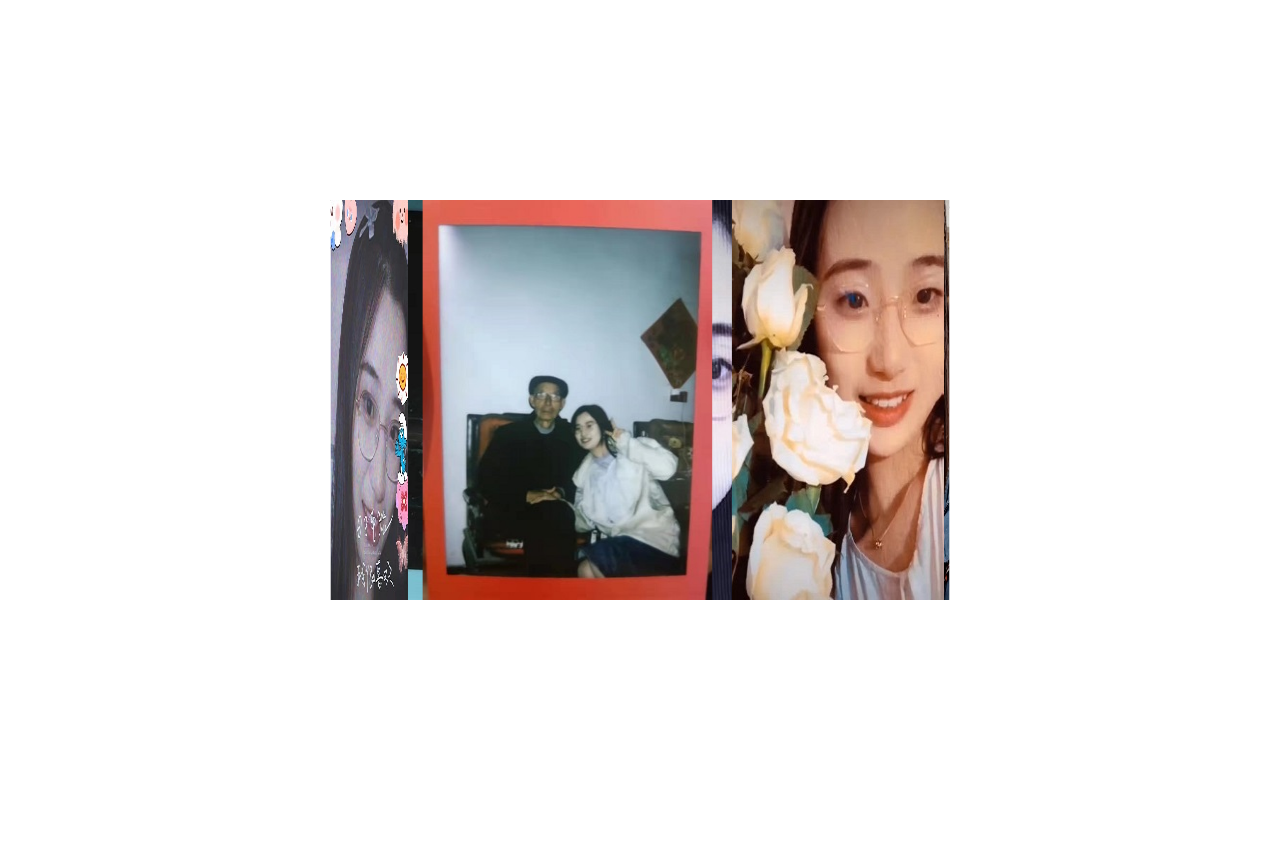
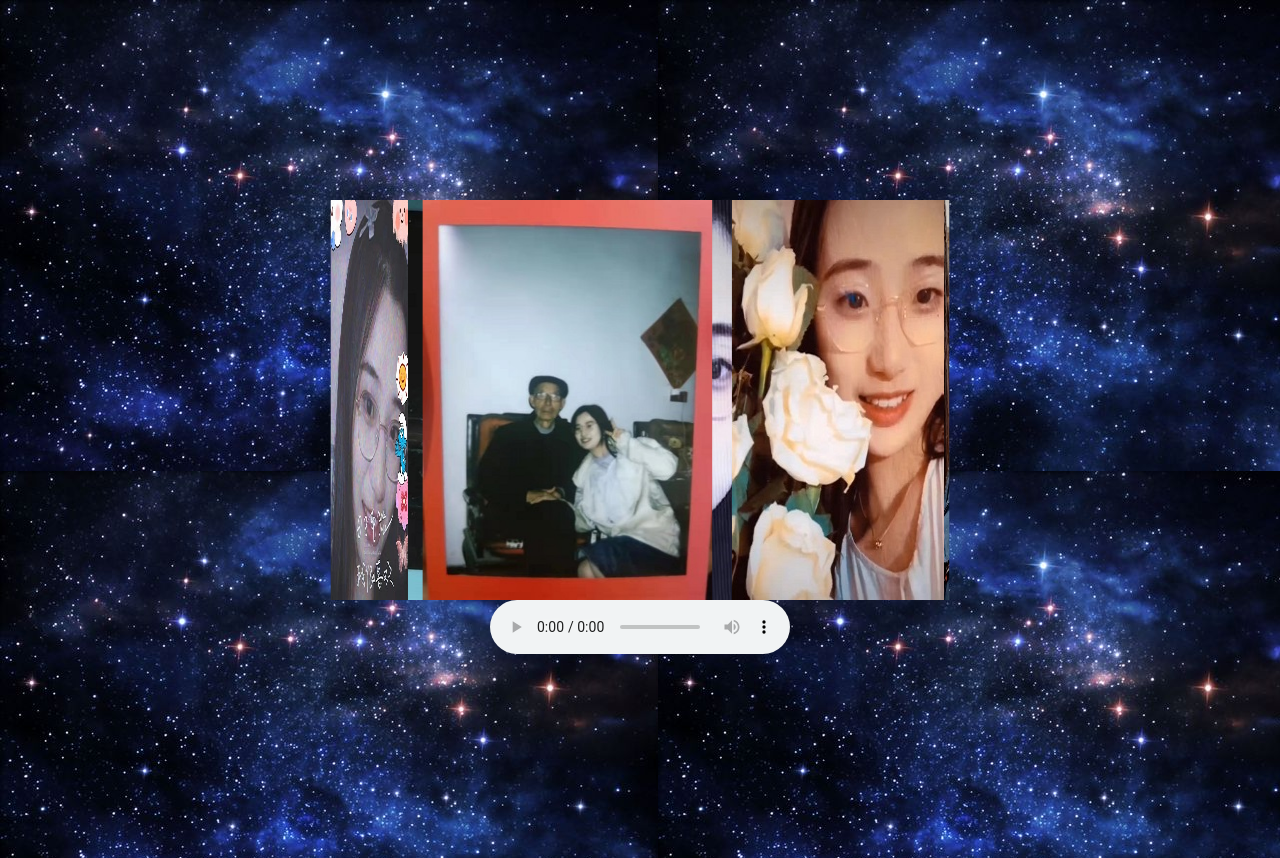
Before and after one commit to buyuanyan68/buyuanyan68.github.io, a plain HTML site: page index.html in a window 1280 px wide. Before the commit the page ends 800 px from the top, so only its background shows below. Drawn offline with Linux system fonts and the light colour scheme.

Commit message:
加一个背景音乐

```diff
--- a/css/a.css
+++ b/css/a.css
@@ -58,3 +58,6 @@
 .b6{
     transform: rotateY(300deg) translateZ(280px);
 }
+body{
+	background-image: url(../img/7.jpeg);
+}
--- a/index.html
+++ b/index.html
@@ -18,7 +18,7 @@
                     <div class="b6"><img src="img/6.jpg"></div>
 
             </div>
-			<audio src="" c></audio>
+			<audio src="mp3/1.mp3" autoplay="autoplay" loop="loop" controls="controls"></audio>
 
     </div>
 
```
Also changed, not shown: img/7.jpeg (added), 1 other file.
